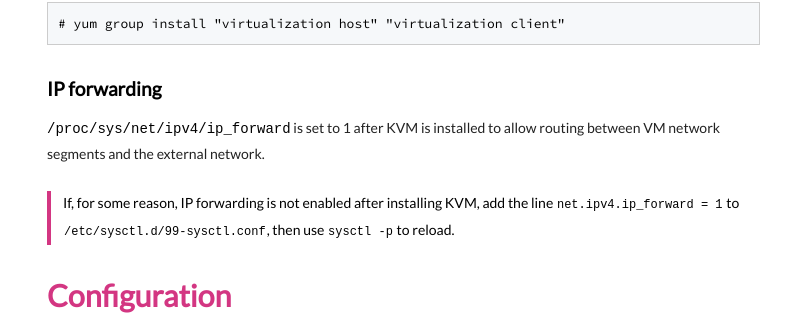
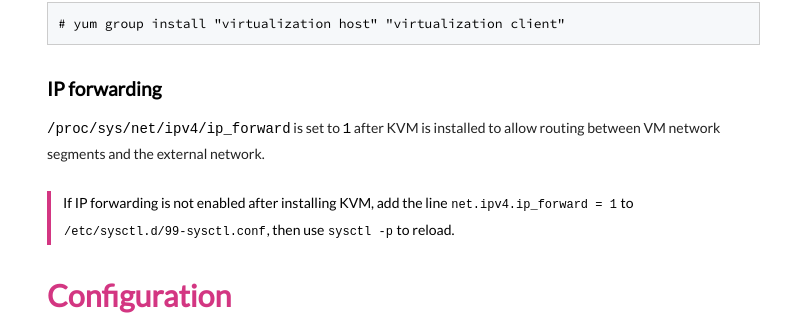
Before and after one commit to execas/execas.github.io, a Jekyll site: the page built from _posts/2018-12-02-KVM-intro.md, in a window 1280 px wide. Shown: the part 831-1146 px from the top of the page, without its empty margins (234-1045 px from the left). Built offline with Jekyll 4.4.1, drawn with Linux system fonts in a browser that asks for light colours.

Commit message:
Update 2018-12-02-KVM-intro.md

```diff
--- a/_posts/2018-12-02-KVM-intro.md
+++ b/_posts/2018-12-02-KVM-intro.md
@@ -42,9 +42,9 @@
 
 ### IP forwarding
 
-`/proc/sys/net/ipv4/ip_forward` is set to 1 after KVM is installed to allow routing between VM network segments and the external network.
+`/proc/sys/net/ipv4/ip_forward` is set to `1` after KVM is installed to allow routing between VM network segments and the external network.
 
-> If, for some reason, IP forwarding is not enabled after installing KVM, add the line `net.ipv4.ip_forward = 1` to `/etc/sysctl.d/99-sysctl.conf`, then use `sysctl -p` to reload.
+> If IP forwarding is not enabled after installing KVM, add the line `net.ipv4.ip_forward = 1` to `/etc/sysctl.d/99-sysctl.conf`, then use `sysctl -p` to reload.
 
 
 ## Configuration
```
